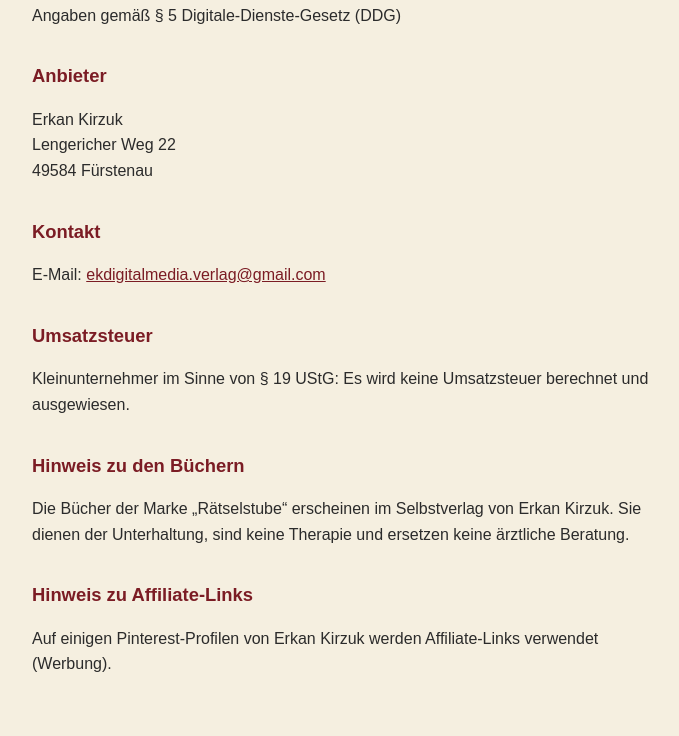
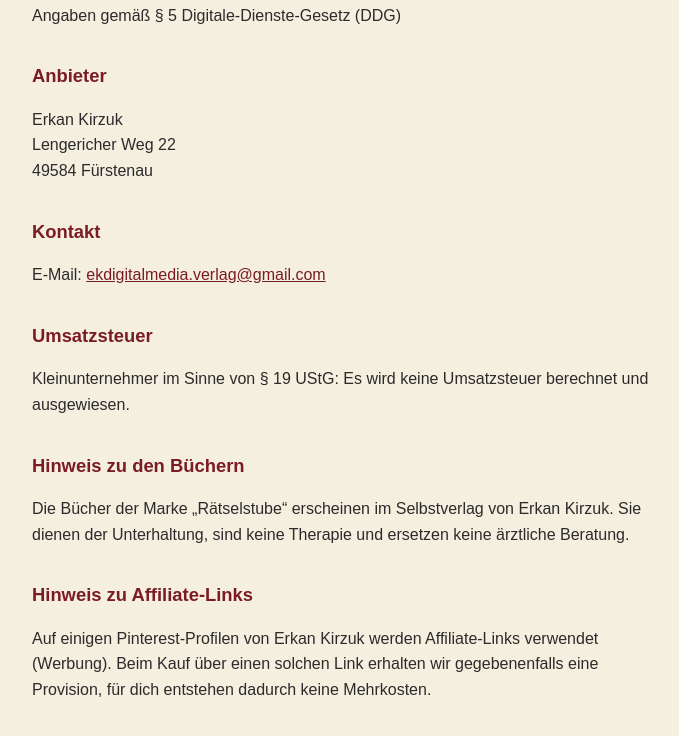
Before and after one commit to ekirzuk-tech/impressum, a plain HTML site: page index.html in a window 1280 px wide. Shown: the part 134-870 px from the top of the page, without its empty margins (288-967 px from the left). Drawn offline with Linux system fonts and the light colour scheme.

Commit message:
Impressum vollstaendig wiederhergestellt und bereinigt

```diff
--- a/index.html
+++ b/index.html
@@ -34,3 +34,8 @@
       <h2>Hinweis zu Affiliate-Links</h2>
       <p>
         Auf einigen Pinterest-Profilen von Erkan Kirzuk werden Affiliate-Links verwendet (Werbung).
+        Beim Kauf über einen solchen Link erhalten wir gegebenenfalls eine Provision, für dich entstehen dadurch keine Mehrkosten.
+      </p>
+    </main>
+  </body>
+</html>
```
Lines whose indentation alone changed are shown as unchanged.
